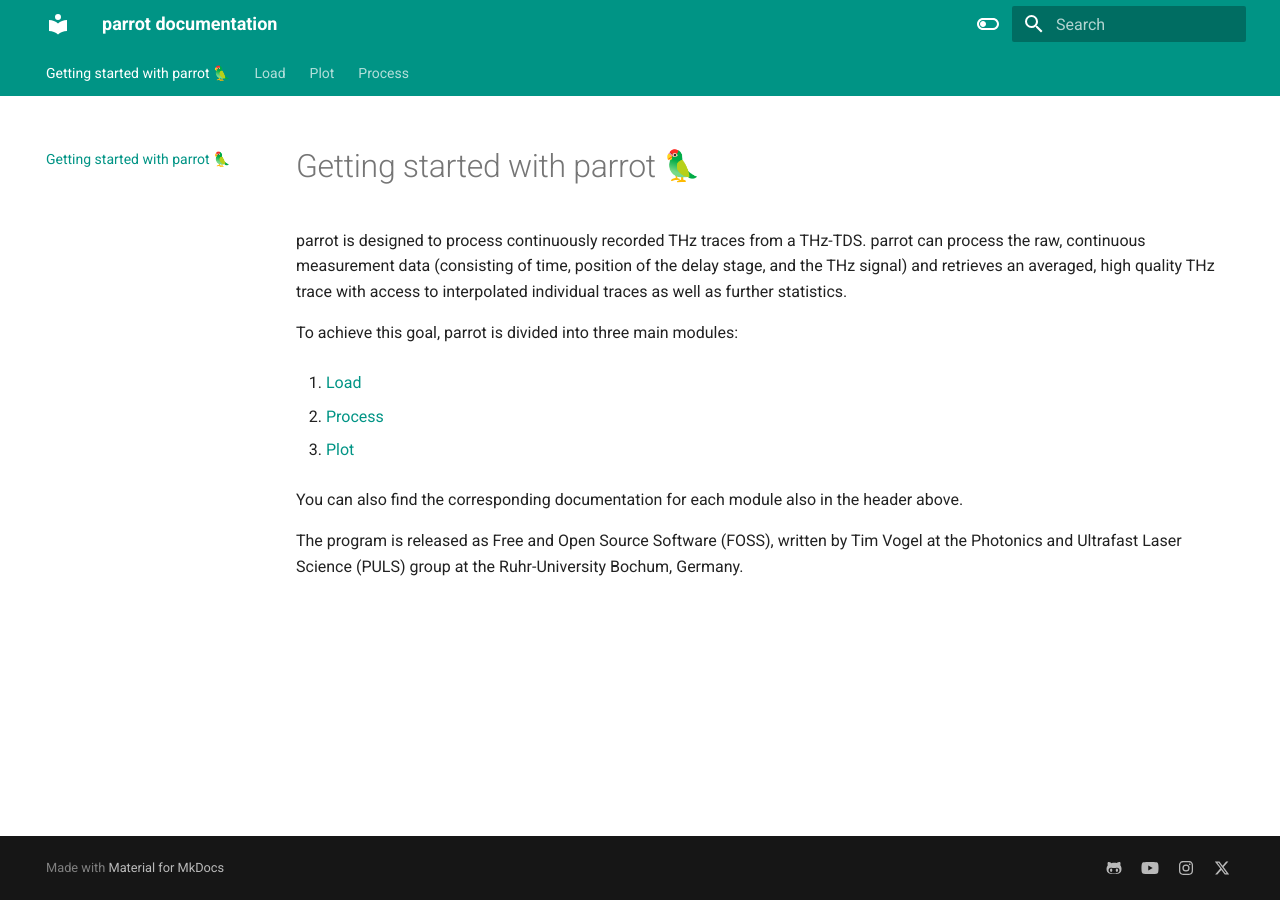
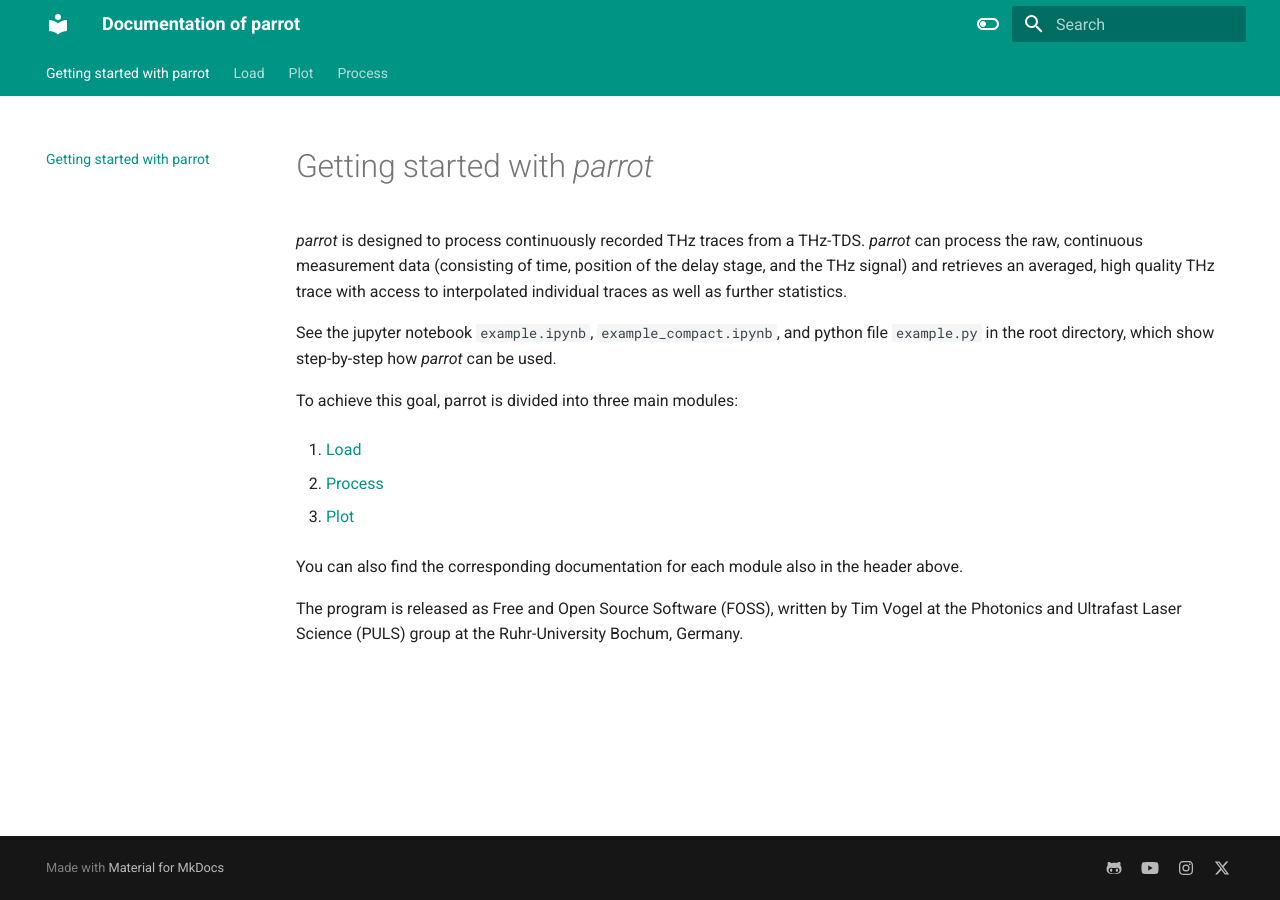
Before and after one commit to puls-lab/parrot, an MkDocs documentation site: the page built from docs/index.md, in a window 1280 px wide. Built offline with MkDocs 1.6.1 and Material for MkDocs 9.7.7, drawn with Linux system fonts in a browser that asks for light colours; emoji names are drawn with the system emoji font.

```diff
--- a/docs/index.md
+++ b/docs/index.md
@@ -1,10 +1,13 @@
-# Getting started with parrot :parrot:
+# Getting started with *parrot*
 
-parrot is designed to process continuously recorded THz traces from a THz-TDS.
-parrot can process the raw, continuous measurement data (consisting of time, position of the delay stage, and the THz
+*parrot* is designed to process continuously recorded THz traces from a THz-TDS.
+*parrot* can process the raw, continuous measurement data (consisting of time, position of the delay stage, and the THz
 signal) and retrieves an averaged, high quality THz trace with access to interpolated individual traces as well as
 further
 statistics.
+
+See the jupyter notebook `example.ipynb`, `example_compact.ipynb`, and python file `example.py` in the root directory,
+which show step-by-step how *parrot* can be used.
 
 To achieve this goal, parrot is divided into three main modules:
 
--- a/mkdocs.yml
+++ b/mkdocs.yml
@@ -1,4 +1,4 @@
-site_name: parrot documentation
+site_name: Documentation of parrot
 theme:
   name: material
   features:
```
Also changed, not shown: 3 other files.
